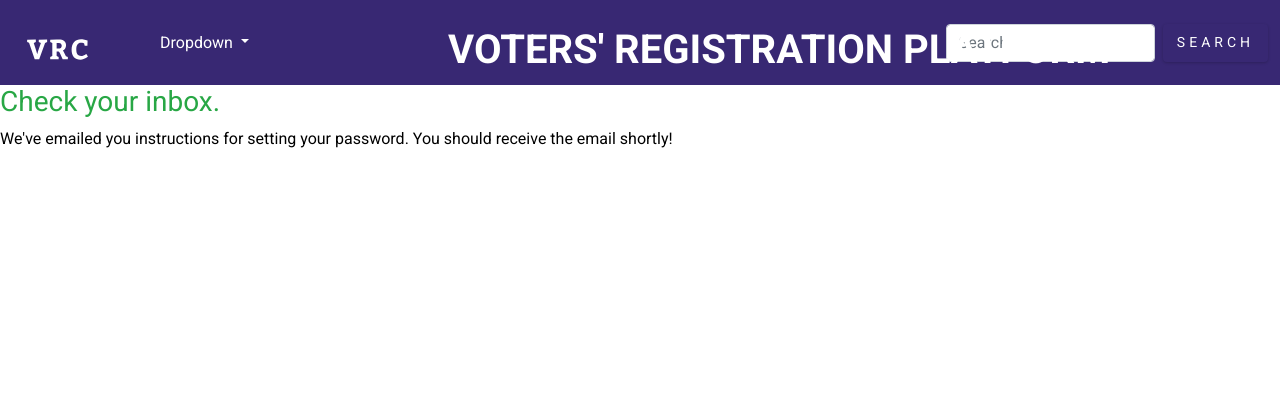
After one commit to jamesAlhassan/VotersRegister, a Django app: template templates/registration/password_reset_done.html in a window 1280 px wide. The commit adds this page. Shown: the top 420 px of the page. Run offline with Django 4.2, Linux system fonts and the light colour scheme; the template is opened without the code that fills it, so the values that code supplies are empty; some libraries are stand-ins or nearby versions.

Commit message:
Add password_reset_done

```diff
--- a/static/css/styles.css
+++ b/static/css/styles.css
@@ -263,3 +263,5 @@ hr {
 .reset-passwd {
   margin-bottom: 30rem;
 }
+.reset-passwd-done {
+}
--- /dev/null
+++ b/templates/registration/password_reset_done.html
@@ -0,0 +1,8 @@
+{% extends "base.html" %} {% block title %}
+PASSWORD RESET SUCCESSFUL {% endblock title %} {% block content %}
+<h3 class="ch-passwd-success">Check your inbox.</h3>
+<p class="ft">
+  We've emailed you instructions for setting your password. You should receive
+  the email shortly!
+</p>
+{% endblock content %}
```
